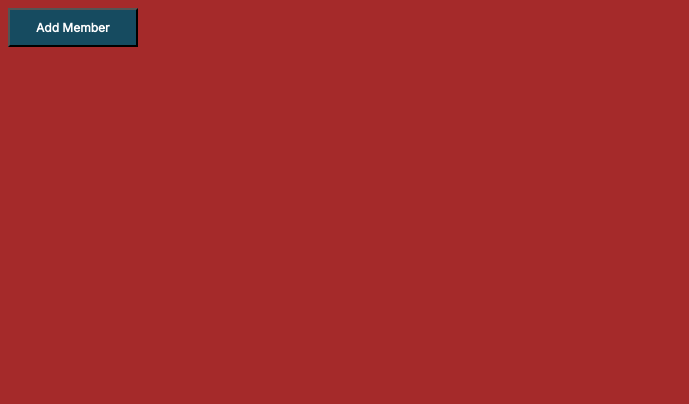
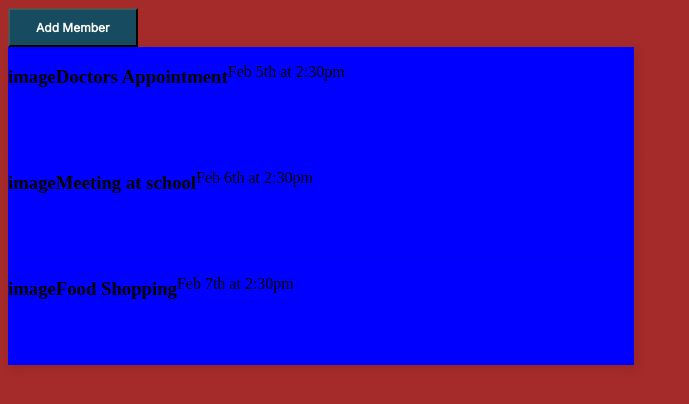
Before and after one commit to LesegoLSG/ReactProjectRepo, a React (Create React App) app: page / in a window 1280 px wide. Shown: the top 404 px of the page, without its empty margins (0-689 px from the left). Built offline with nearby package versions, Linux system fonts and the light colour scheme.

Commit message:
Added a task for testing

```diff
--- a/src/pages/Home.js
+++ b/src/pages/Home.js
@@ -3,9 +3,40 @@ import '../stylesheet/Home.css'
 import { useNavigate } from 'react-router-dom';
 //import Editscreen from './Editscreen';
 //import '../stylesheet/Arrow-left.css'
+import Tasks from '../components/Tasks'
+import {useState} from 'react';
+
+
+
+
 
 const Home = () => {
     const navigate = useNavigate();
+    /*Task component state*/
+    const [stateTask, setStateTask] = useState();
+    /*Temopary database like*/
+const tasks=[
+    {
+        id:1,
+        text:'Doctors Appointment',
+        day:'Feb 5th at 2:30pm',
+        reminder:true,
+    },
+
+    {
+        id:2,
+        text:'Meeting at school',
+        day:'Feb 6th at 2:30pm',
+        reminder:true,
+    },
+
+    {
+        id:3,
+        text:'Food Shopping',
+        day:'Feb 7th at 2:30pm',
+        reminder:false,
+    },
+]
 
     function handleClick(){
         navigate('/Addscreen')
@@ -14,6 +45,7 @@ const Home = () => {
     return (
         <div className="content">
             <button onClick={handleClick}>Add Member</button>
+        <Tasks tasks={tasks}/>
         </div>
     );
 }
```
